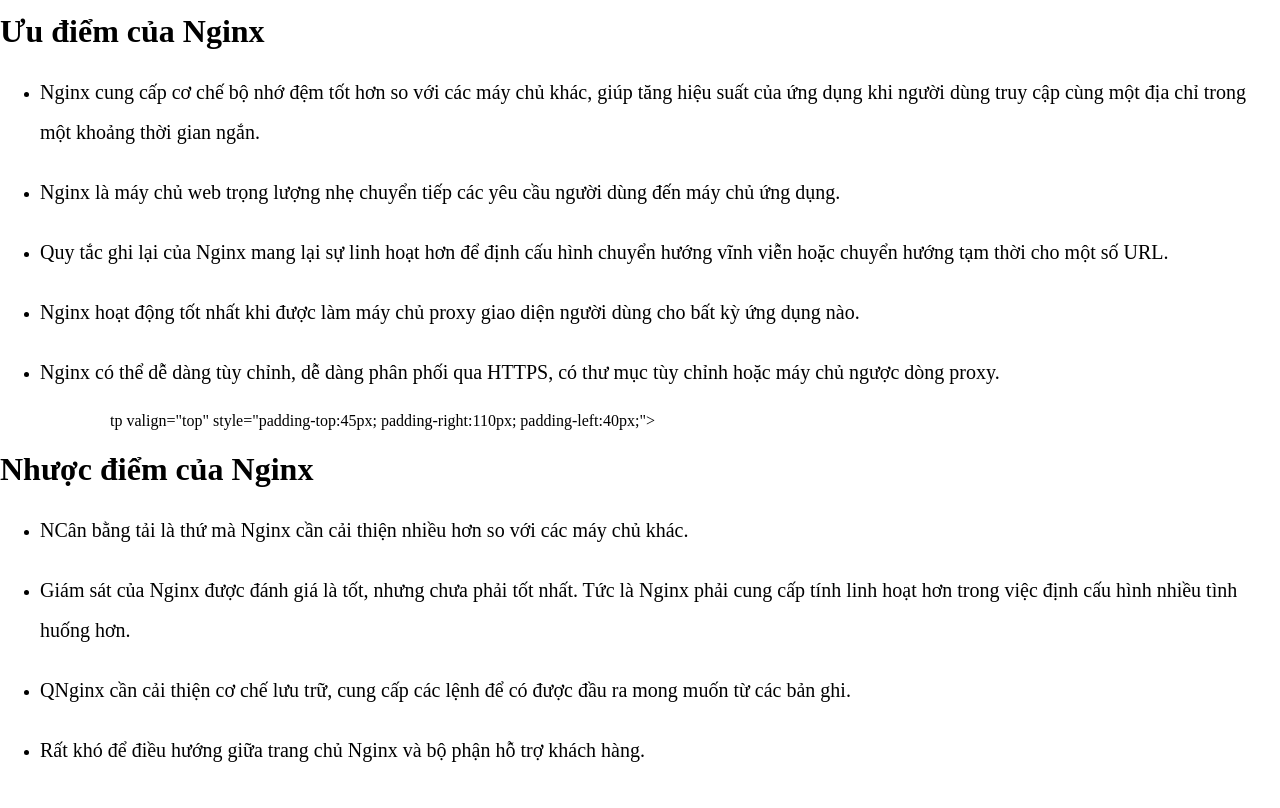
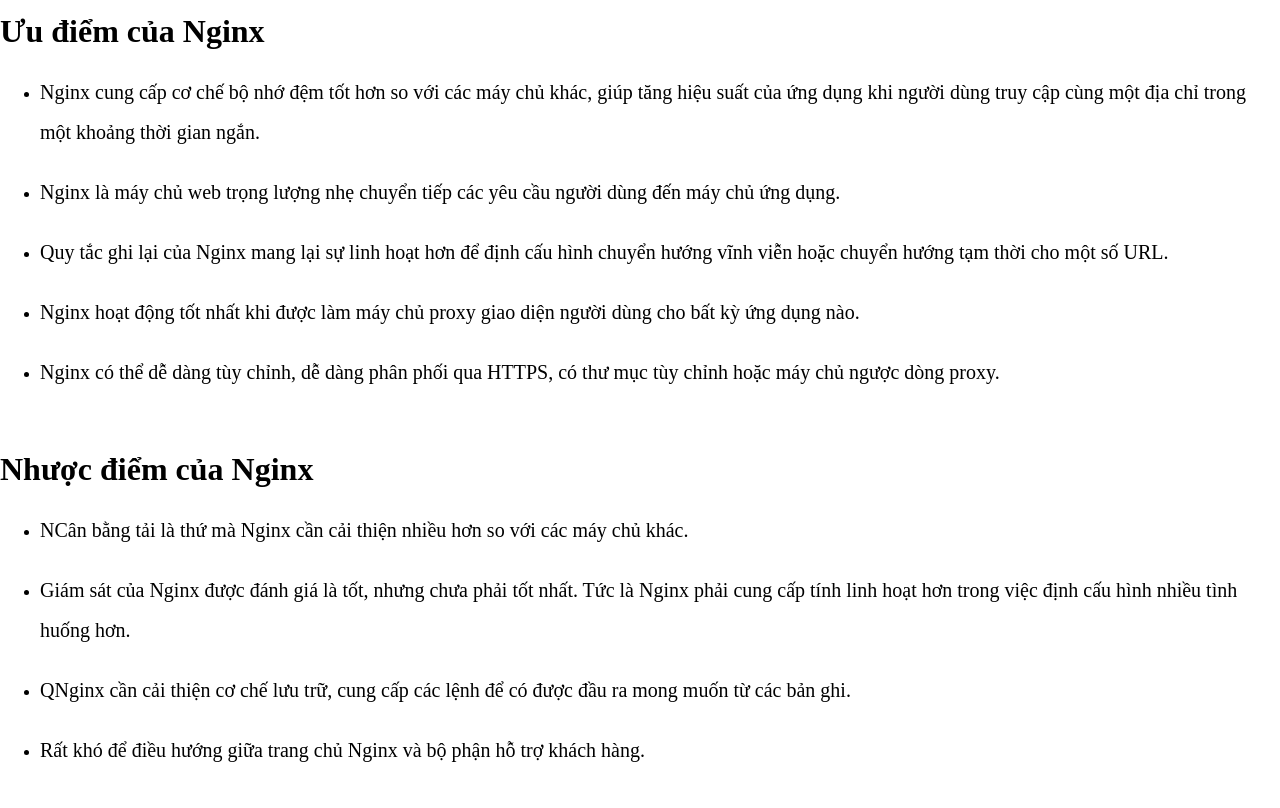
Before and after one commit to hvanh2122/html_demo, a plain HTML site: page index.html in a window 1280 px wide. Shown: the part 1196-2004 px from the top of the page. Drawn offline with Linux system fonts and the light colour scheme.

Commit message:
Update index.html

```diff
--- a/index.html
+++ b/index.html
@@ -56,7 +56,7 @@ Ngày càng được ưa chuộng và có mặt trên khắp các máy chủ Lin
   	 </ul>
   	</tp>
 
-  	tp valign="top" style="padding-top:45px; padding-right:110px; padding-left:40px;">
+  	<tp valign="top" style="padding-top:45px; padding-right:110px; padding-left:40px;">
   	<p style="line-height: 2.0; font-size:20px;">
   	 <h1> Nhược điểm của Nginx</h1>
   	 <p style="line-height: 2.0; font-size:20px;">
```
